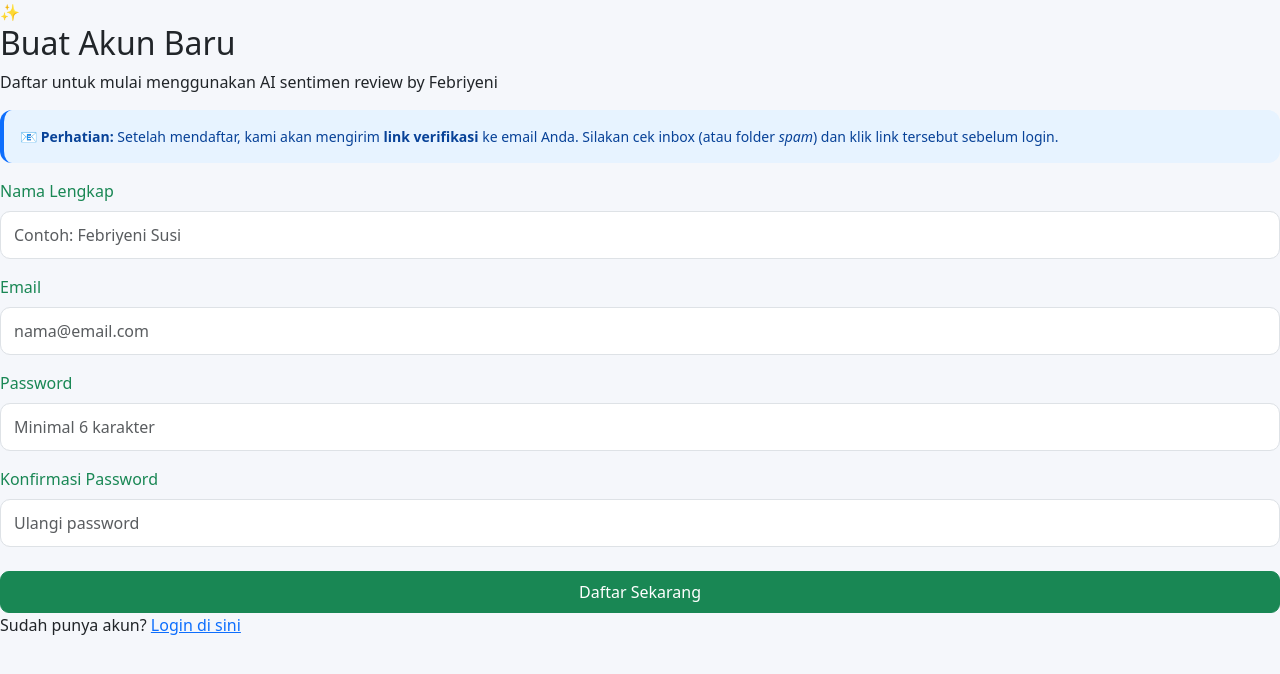
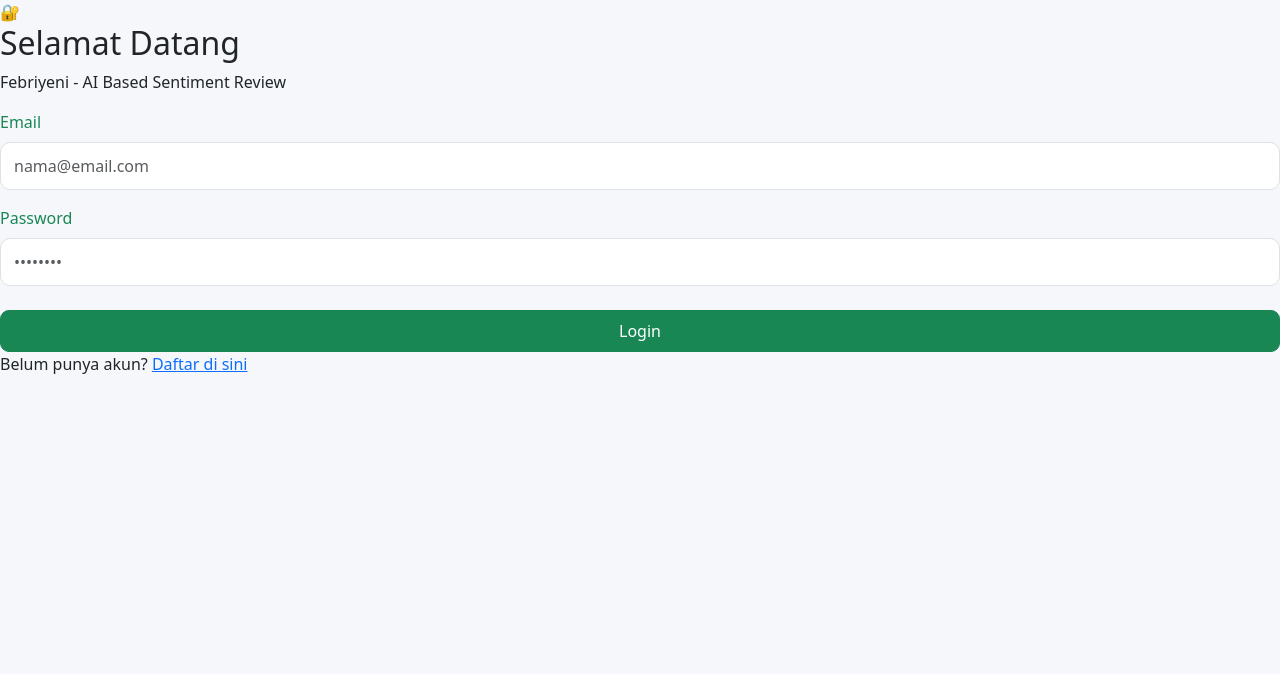
Before and after one commit to febsusi/AI-Febriyeni-Susi-1076012614908-Cloud-Computing, a Flask app: page /register in a window 1280 px wide. Shown: the top 674 px of the page. Run offline with Flask 3, Linux system fonts and the light colour scheme.

Commit message:
Update register.html

```diff
--- a/templates/register.html
+++ b/templates/register.html
@@ -3,20 +3,17 @@
 <head>
     <meta charset="UTF-8">
     <meta name="viewport" content="width=device-width, initial-scale=1.0">
-    <title>Register - AI Based Sentiment Review</title>
+    <title>Login - AI Based Sentiment Review</title>
     <link href="https://cdn.jsdelivr.net/npm/bootstrap@5.3.3/dist/css/bootstrap.min.css" rel="stylesheet">
     <link rel="stylesheet" href="{{ url_for('static', filename='style.css') }}">
 </head>
 <body>
 <div class="auth-wrapper">
     <div class="auth-card">
-
-        {% if verification_pending %}
-        {# ==================== STATE: MENUNGGU VERIFIKASI EMAIL ==================== #}
         <div class="auth-header">
-            <span class="auth-icon">📬</span>
-            <h2>Cek Email Anda</h2>
-            <p>Link verifikasi telah dikirim ke email Anda</p>
+            <span class="auth-icon">🔐</span>
+            <h2>Selamat Datang</h2>
+            <p>Febriyeni - AI Based Sentiment Review</p>
         </div>
 
         <div class="auth-body">
@@ -28,35 +25,27 @@
             <div class="alert alert-success">{{ success }}</div>
             {% endif %}
 
-            <div class="text-center mb-4">
-                <p class="mb-1">Email tujuan:</p>
-                <p class="fw-bold" style="color: #198754; word-break: break-all;">
-                    {{ email_for_resend }}
-                </p>
-            </div>
+            <form method="POST" action="{{ url_for('login') }}">
+                <div class="mb-3">
+                    <label class="form-label">Email</label>
+                    <input type="email" name="email" class="form-control"
+                           placeholder="nama@email.com"
+                           value="{{ email_for_resend or '' }}" required>
+                </div>
+                <div class="mb-4">
+                    <label class="form-label">Password</label>
+                    <input type="password" name="password" class="form-control"
+                           placeholder="••••••••" required>
+                </div>
+                <button type="submit" class="btn btn-success w-100 py-2">
+                    Login
+                </button>
+            </form>
 
-            <div class="alert alert-info small">
-                📌 <strong>Langkah selanjutnya:</strong>
-                <ol class="mb-0 mt-2 ps-3">
-                    <li>Buka inbox email Anda</li>
-                    <li>Cari email dari <strong>AI Sentiment Review</strong></li>
-                    <li>Klik link <strong>"Verify Email"</strong></li>
-                    <li>Anda akan diarahkan ke halaman login</li>
-                    <li>Login dengan email dan password Anda</li>
-                </ol>
-            </div>
-
-            <div class="alert alert-warning small">
-                ⚠️ <strong>Tidak menemukan email?</strong> Periksa folder
-                <em>Spam</em> atau <em>Promotions</em>. Jika masih tidak ada,
-                kirim ulang di bawah ini.
-            </div>
-
+            {% if show_resend %}
             <hr class="my-4">
-
             <form method="POST" action="{{ url_for('resend_verification') }}">
                 <input type="hidden" name="email" value="{{ email_for_resend or '' }}">
-                <input type="hidden" name="from_register" value="1">
                 <div class="mb-3">
                     <label class="form-label">Password</label>
                     <input type="password" name="password" class="form-control"
@@ -66,69 +55,13 @@
                     📧 Kirim Ulang Email Verifikasi
                 </button>
             </form>
+            {% endif %}
         </div>
 
         <div class="auth-footer">
-            Sudah verifikasi?
-            <a href="{{ url_for('login') }}">Login di sini</a>
+            Belum punya akun?
+            <a href="{{ url_for('register') }}">Daftar di sini</a>
         </div>
-
-        {% else %}
-        {# ==================== STATE: FORM REGISTER ==================== #}
-        <div class="auth-header">
-            <span class="auth-icon">✨</span>
-            <h2>Buat Akun Baru</h2>
-            <p>Daftar untuk mulai menggunakan AI sentimen review by Febriyeni</p>
-        </div>
-
-        <div class="auth-body">
-            {% if error %}
-            <div class="alert alert-danger">{{ error }}</div>
-            {% endif %}
-
-            {% if success %}
-            <div class="alert alert-success">{{ success }}</div>
-            {% endif %}
-
-            <div class="alert alert-info small">
-                📧 <strong>Perhatian:</strong> Setelah mendaftar, kami akan mengirim
-                <strong>link verifikasi</strong> ke email Anda. Silakan cek inbox
-                (atau folder <em>spam</em>) dan klik link tersebut sebelum login.
-            </div>
-
-            <form method="POST" action="{{ url_for('register') }}">
-                <div class="mb-3">
-                    <label class="form-label">Nama Lengkap</label>
-                    <input type="text" name="name" class="form-control"
-                           placeholder="Contoh: Febriyeni Susi" required>
-                </div>
-                <div class="mb-3">
-                    <label class="form-label">Email</label>
-                    <input type="email" name="email" class="form-control"
-                           placeholder="nama@email.com" required>
-                </div>
-                <div class="mb-3">
-                    <label class="form-label">Password</label>
-                    <input type="password" name="password" class="form-control"
-                           placeholder="Minimal 6 karakter" minlength="6" required>
-                </div>
-                <div class="mb-4">
-                    <label class="form-label">Konfirmasi Password</label>
-                    <input type="password" name="confirm_password" class="form-control"
-                           placeholder="Ulangi password" minlength="6" required>
-                </div>
-                <button type="submit" class="btn btn-success w-100 py-2">
-                    Daftar Sekarang
-                </button>
-            </form>
-        </div>
-
-        <div class="auth-footer">
-            Sudah punya akun?
-            <a href="{{ url_for('login') }}">Login di sini</a>
-        </div>
-        {% endif %}
-
     </div>
 </div>
 </body>
```
